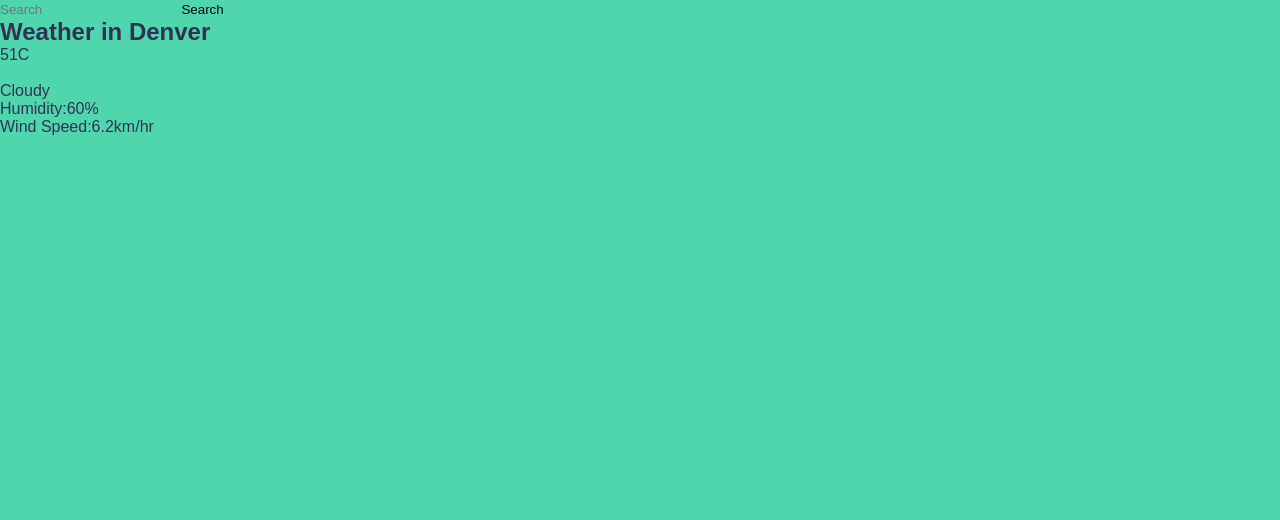
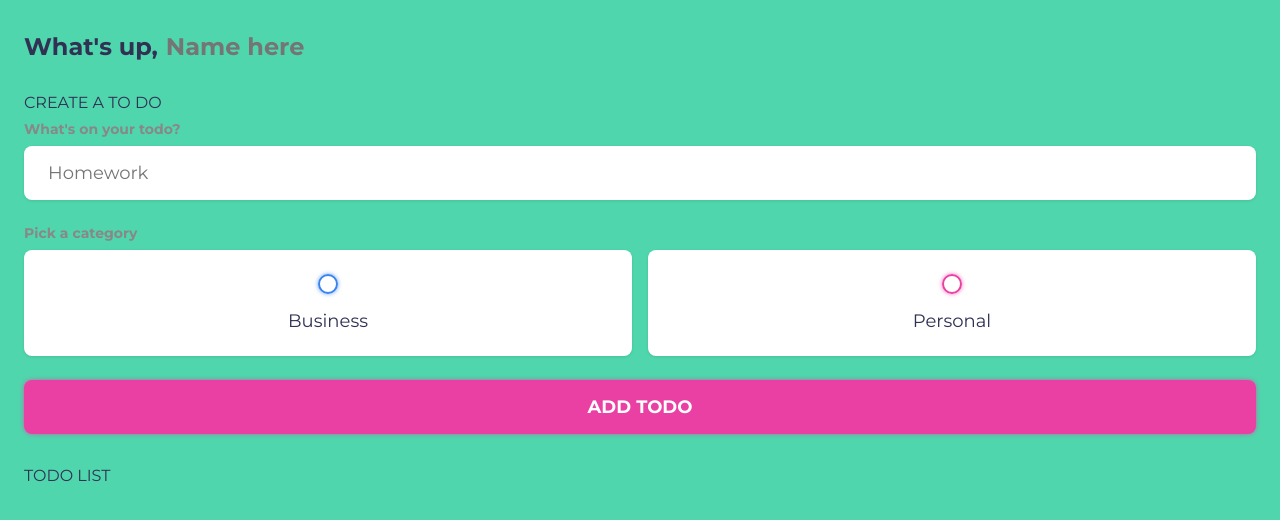
Before and after one commit to Moumita-001/To-Do-List, a plain HTML site: page index.html in a window 1280 px wide. Drawn offline with Linux system fonts and the light colour scheme.

Commit message:
Update index.html

```diff
--- a/index.html
+++ b/index.html
@@ -1,27 +1,72 @@
 <!DOCTYPE html>
-<html>
+<html lang="en">
 <head>
-	<meta charset="utf-8">
-	<meta name="viewport" content="width=device-width, initial-scale=1">
-	<title>Weather App</title>
+	<meta charset="UTF-8" />
+	<meta http-equiv="X-UA-Compatible" content="IE=edge">
+	<meta name="viewport" content="width=device-width, initial-scale=1.0">
+	<title>Todo List 2022 with LocalStorage</title>
+	<!-- CSS Import -->
 	<link rel="stylesheet" href="style.css">
-	<script src="script.js"></script>
+	<!-- End of CSS Import -->
+	<!-- Fonts -->
+	<link rel="preconnect" href="https://fonts.googleapis.com">
+	<link rel="preconnect" href="https://fonts.gstatic.com" crossorigin>
+	<link href="https://fonts.googleapis.com/css2?family=Fira+Sans:ital,wght@0,400;0,700;0,900;1,400&family=Montserrat:ital,wght@0,400;0,700;0,900;1,400&display=swap" rel="stylesheet">
+	<!-- End of Fonts -->
 </head>
 <body>
-	<div class="card">
-		<div class="search">
-			<input type="text" class="search-bar" placeholder="Search">
-			<button>Search</button>
-		</div>
-	<div class="weather">
-		<h2 class="city">Weather in Denver</h2>
-		<div class="temp">51C</div>
-		<img src="" alt="" class="icon">
-		<div class="description">Cloudy</div>
-		<div class="humidity">Humidity:60%</div>
-		<div class="wind">Wind Speed:6.2km/hr</div>
-	</div>
-</div>
+	<!-- App Wrapper -->
+	<main class="app">
+		<!-- Greeting -->
+		<section class="greeting">
+			<h2 class="title">
+				What's up, <input type="text" id="name" placeholder="Name here">
+			</h2>
+		</section>
+		<!-- End of Greeting -->
 
+		<!-- New Todo -->
+		<section class="create-todo">
+			<h3>CREATE A TO DO</h3>
+			<form id="new-todo-form">
+				<h4>What's on your todo?</h4>
+				<input
+					type="text"
+					placeholder="Homework"
+					name="content"
+					id="content" />
+
+				<h4>Pick a category</h4>
+				<div class="options">
+					<label>
+						<input type="radio" name="category" id="category1" value="business" />
+						<span class="bubble business"></span>
+						<div>Business</div>
+					</label>
+					<label>
+						<input type="radio" name="category" id="category2" value="personal" />
+						<span class="bubble personal"></span>
+						<div>Personal</div>
+					</label>
+				</div>
+
+				<input type="submit" value="Add todo" />
+			</form>
+		</section>
+		<!-- End of New Todo -->
+
+		<!-- Todo List -->
+		<section class="todo-list">
+			<h3>TODO LIST</h3>
+			<div class="list" id="todo-list"></div>
+		</section>
+		<!-- End of Todo List -->
+
+	</main>
+	<!-- End of App Wrapper -->
+
+	<!-- JS Import -->
+	<script src="script.js"></script>
+	<!-- End of JS Import -->
 </body>
 </html>
```
